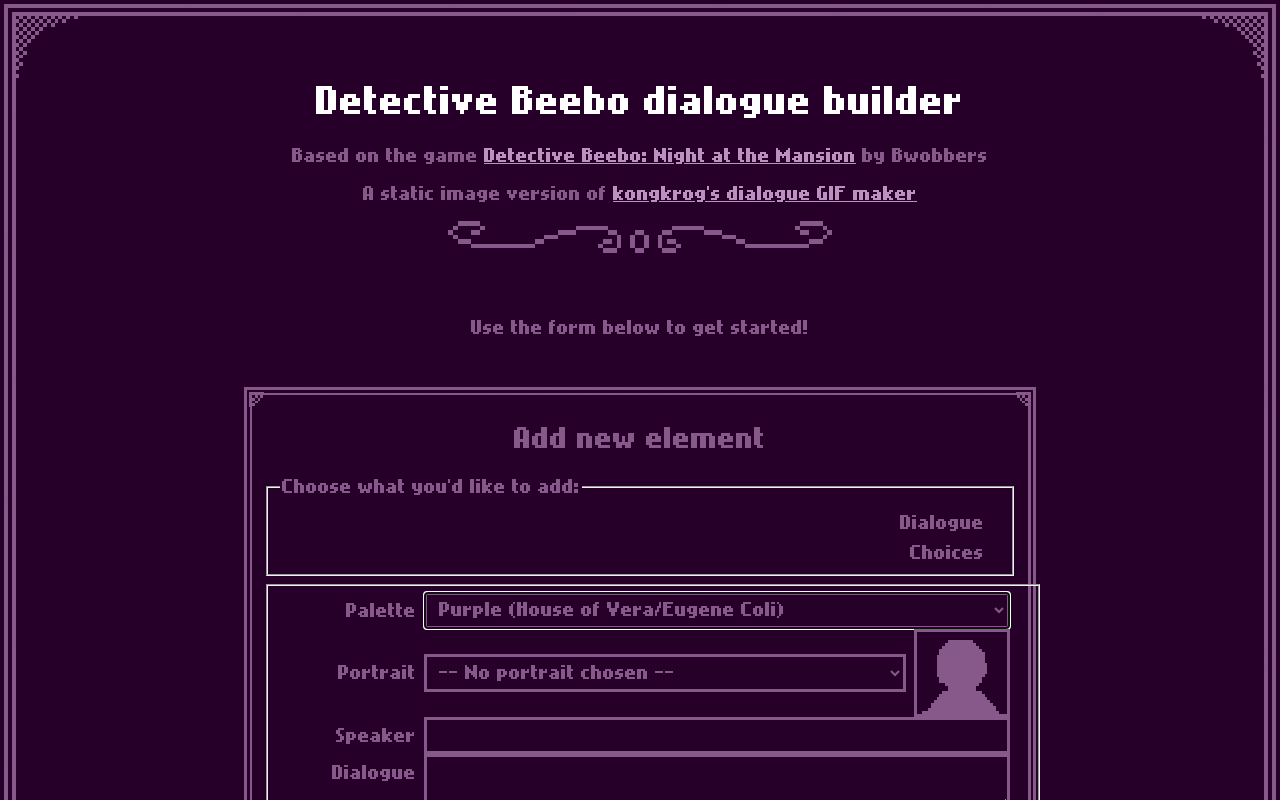
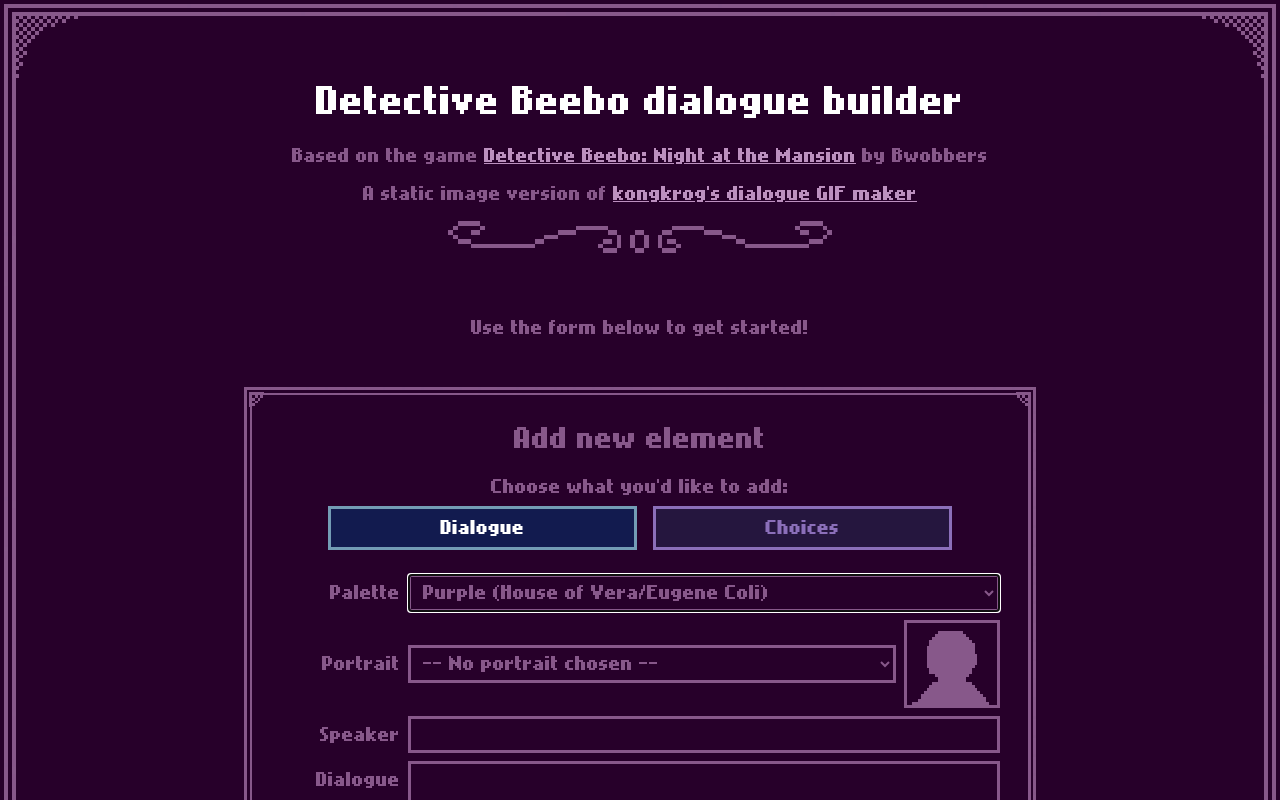
Before and after one commit to wovenstarlight/beebo-dialogue, a React (Create React App) app: page / in a window 1280 px wide. Shown: the top 800 px of the page. Built offline with nearby package versions, Linux system fonts and the light colour scheme.

Commit message:
Style basic tabbed AddForm

```diff
--- a/src/styles/Forms.css
+++ b/src/styles/Forms.css
@@ -1,3 +1,41 @@
+/* The tab menu for AddForm */
+#tabber {
+	border: none;
+	display: flex;
+	gap: 1em;
+	margin: 0 5vw 1em;
+	padding: 0.5em 0 0;
+
+	legend { margin-inline: auto }
+
+	label {
+		flex-grow: 1;
+		text-align: center;
+		display: block;
+		border: var(--border-width) solid var(--text);
+		padding: 0.5em 0.75em;
+		cursor: pointer;
+		--bg: var(--bg-nina);
+		--text: var(--text-nina);
+		background-color: var(--bg);
+		color: var(--text);
+
+		&:has(:checked) {
+			--bg: var(--bg-marigold);
+			--text: var(--text-marigold);
+			color: white;
+		}
+		&:is(:hover, :focus-within) {
+			background-color: var(--text);
+			color: var(--bg);
+		}
+	}
+}
+
+/* Use parent form spacing for each tab */
+fieldset.inputsection { display: contents }
+
+/* The form sections themselves */
 .blockform {
 	display: flex;
 	flex-direction: column;
@@ -29,9 +67,9 @@
 		}
 	}
 	select .labeltext { padding-block-start: 0.1em }
-	select { padding-block: 0.3em }
+	input:not(.inputspeaker), select { padding-block: 0.3em }
 
-	.inputspeaker, .inputdialogue, .inputcolor, .inputcolor option {
+	input[type="text"], .inputdialogue, .inputcolor, .inputcolor option {
 		color: var(--text);
 		background-color: var(--bg);
 	}
@@ -80,6 +118,7 @@
 	}
 }
 
+/* Keep color toggle at bottom of AddForm */
 #keepcolor {
 	grid-template-columns: auto 1fr;
 	width: fit-content;
```
